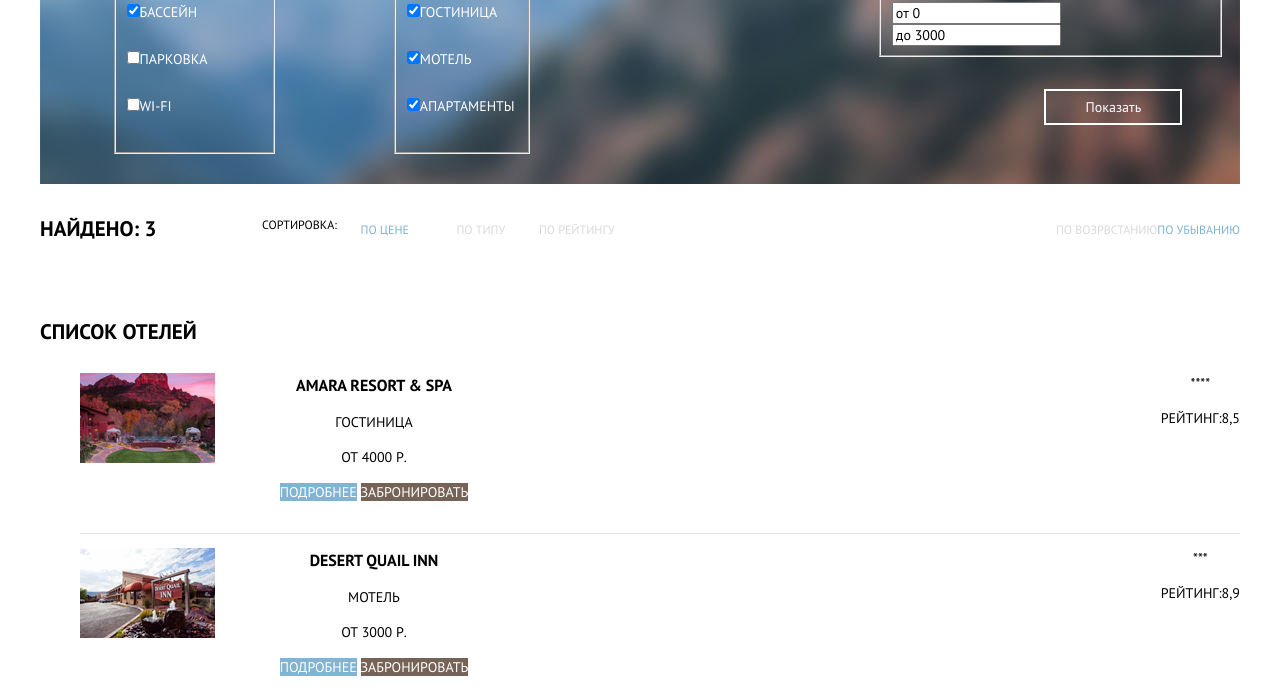
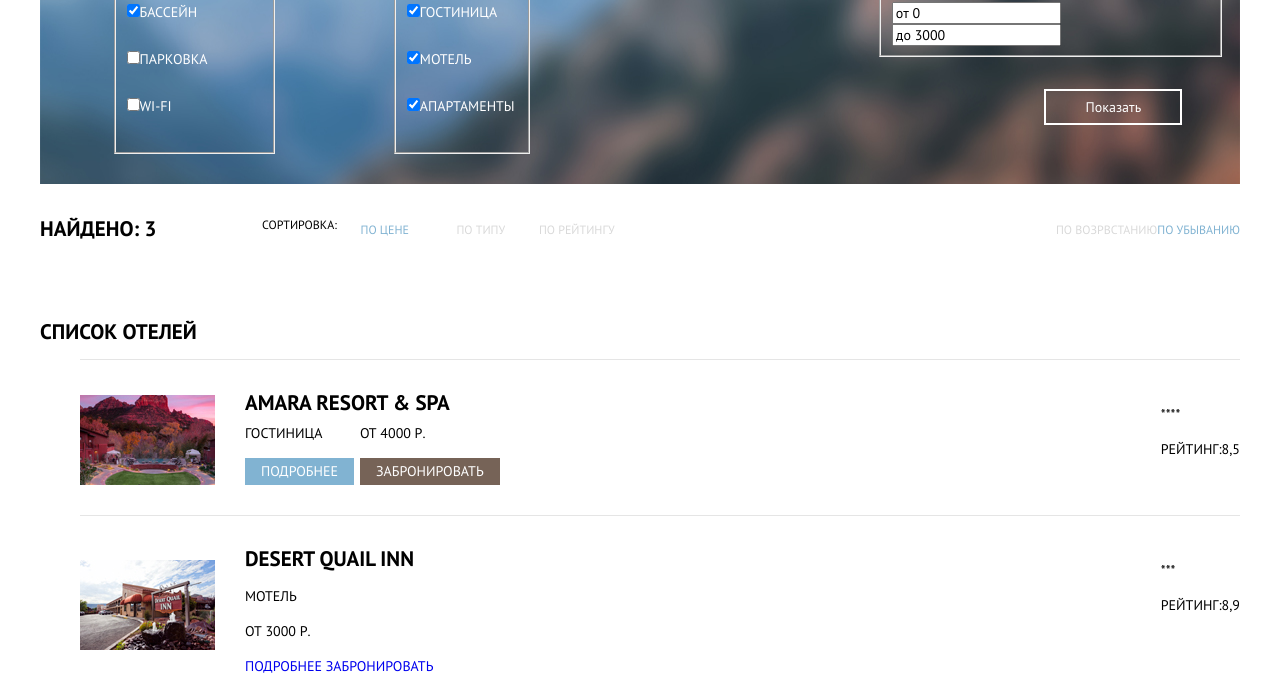
Before and after one commit to AlexyShu/926777-sedona, a plain HTML site: page sedona_hotels.html in a window 1280 px wide. Shown: the part 106-800 px from the top of the page. Drawn offline with Linux system fonts and the light colour scheme.

Commit message:
консультация сетки

```diff
--- a/css/styles.css
+++ b/css/styles.css
@@ -325,13 +325,33 @@ line-height: 26px;
 	color: #000000;
 }
 
+.hotel-column p {
+  margin: 0 0 14px;
+}
+
+.hotel-column:first-child{
+  margin-right: 6px;
+}
+
+.hotel-img {
+  margin: 0;
+  padding-top: 5px;
+}
+
+.hotel-img img {
+  display: block;
+}
 
 .hotel_name {
-	font-size: 16px;
-	line-height: 21px;
+	font-size: 21px;
+	line-height: 26px;
 	color: #000000;
+  margin: 0 0 7px;
 }
 
+.hotel-descr {
+  display: flex;
+}
 
 .hotel_name:hover {
 	color: #81b3d2;
@@ -363,32 +383,36 @@ line-height: 26px;
 }
 
 
-.button-2 {
+.btn-more {
+  display: block;
+  padding: 3px 16px;
   color: #ffffff;
   background-color: #81b3d2;
 }
 
-.button-2:hover {
+.btn-more:hover {
   color: #ffffff;
   background-color: #669ec0;
 }
 
-.button-2:active {
+.btn-more:active {
   color: #88b6d1;
   background-color: #5496bd;
 }
 
-.button-3 {
+.btn-book {
+  display: block;
+  padding: 3px 16px;
 	color: #ffffff;
 	background-color: #766357;
 }
 
-.button-3:hover {
+.btn-book:hover {
 	color: #ffffff;
 	background-color: #604e43;
 }
 
-.button-3:active {
+.btn-book:active {
 	color: #857871;
 	background-color: #503e33;
 }
@@ -768,22 +792,21 @@ line-height: 26px;
 
 .hotel {
 	display: flex;
-	flex-direction: row;
-	text-align: center;
   border-bottom: 1px solid #e5e5e5;
-	padding-bottom: 30px;
+  padding: 30px 0;
+}
 
+.hotel:first-child {
+	border-top: 1px solid #e5e5e5;
 }
 
 
 
 
+.hotel-info {
+	margin-left: 30px;
+}
 
-.hotel-info {
-	width: 258px;
-	margin-left: 30px;
-
-}
 
 
 .rating {
--- a/sedona_hotels.html
+++ b/sedona_hotels.html
@@ -84,13 +84,21 @@
    <ul class="hotels-list">
 
     <li class="hotel">
-       <p class="img"><img src="img/hotel1.jpg" alt="Amara Resort & Spa"></p>
+      <p class="hotel-img">
+        <img src="img/hotel1.jpg" alt="Amara Resort & Spa">
+      </p>
        <div class="hotel-info">
           <h3 class="hotel_name">Amara Resort & Spa</h3>
+          <div class="hotel-descr">
+            <div class="hotel-column">
               <p>Гостиница</p>
+              <a class="btn-more" href="#">Подробнее</a>
+            </div>
+            <div class="hotel-column">
               <p>От 4000 Р.</p>
-     <a class="button-2" href="#">Подробнее</a>
-     <a class="button-3" href="#">Забронировать</a>
+              <a class="btn-book" href="#">Забронировать</a>
+            </div>
+          </div>
        </div>
        <div class="rating">
           <p>****</p>
```
Lines whose indentation alone changed are shown as unchanged.
